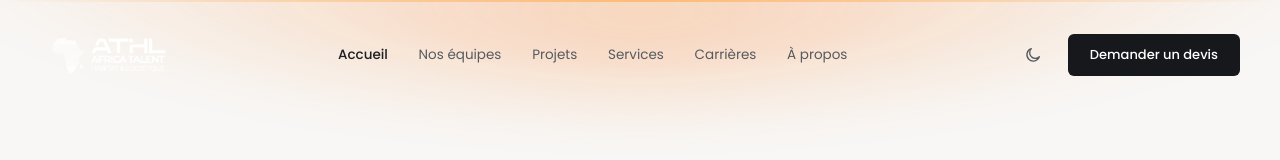
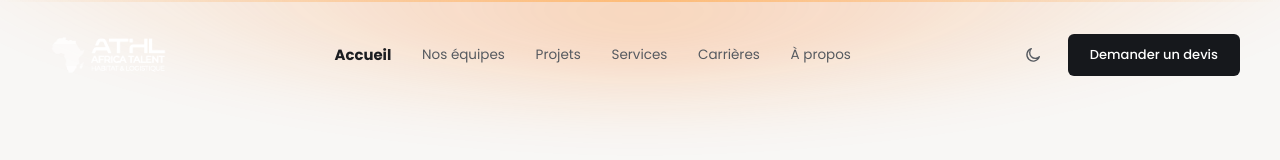
Before and after one commit to BAKJUNIOR/Athl_logistics-front, an Angular app: page / in a window 1280 px wide. Shown: the top 160 px of the page. Built offline with nearby package versions, Linux system fonts and the light colour scheme.

Commit message:
Renforce le style du lien de navigation actif
Le lien actif (header et footer) passe en font-weight 700 (au lieu de
500) et gagne +10% de taille pour mieux se démarquer des autres liens.

```diff
--- a/src/styles.css
+++ b/src/styles.css
@@ -117,7 +117,7 @@ img { display: block; max-width: 100%; }
 .header { display: flex; align-items: center; justify-content: space-between; gap: 40px; padding: 26px 0 10px; }
 .logo img { height: 58px; width: auto; }
 .nav { display: flex; align-items: center; gap: clamp(18px, 2.4vw, 38px); font-size: 13.5px; white-space: nowrap; }
-.nav a.is-active, .footer__nav a.is-active { color: var(--text); font-weight: 500; }
+.nav a.is-active, .footer__nav a.is-active { color: var(--text); font-weight: 700; font-size: 1.1em; }
 .header__actions { display: flex; align-items: center; gap: 12px; flex: 0 0 auto; }
 .header__actions > * { flex: 0 0 auto; }
 
```
